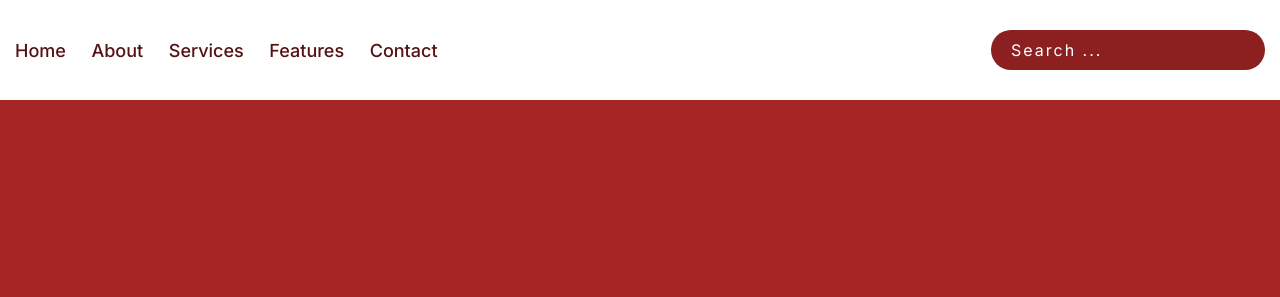
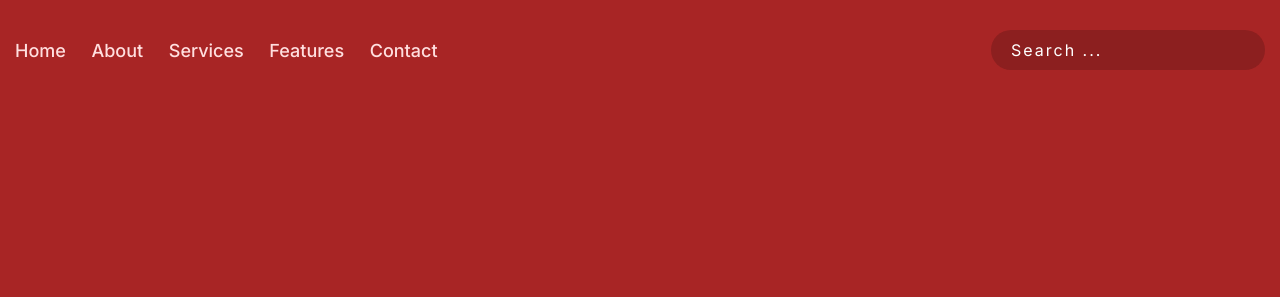
Before and after one commit to ozywashere/movieApp, a plain HTML site: page index.html in a window 1280 px wide. Shown: the top 297 px of the page. Drawn offline with Linux system fonts and the light colour scheme; no server answers.

Commit message:
navbar background changed

```diff
--- a/assets/css/style.css
+++ b/assets/css/style.css
@@ -230,6 +230,8 @@ body {
 
 .navbar {
   padding-block: 30px;
+  background-color: var(--danger-main);
+  color: var(--danger-focus);
 }
 
 .navbar.active {
@@ -268,11 +270,13 @@ body {
 .nav-item:not(:last-child) {
   margin-inline-end: 2vw;
 }
-
+.navbar.active .nav-link {
+  color: var(--danger-pressed);
+}
 .nav-link {
   font-size: var(--fs-8);
   font-weight: var(--fw-medium);
-  color: var(--danger-pressed);
+  color: var(--danger-focus);
 
   position: relative;
   overflow: hidden;
```
